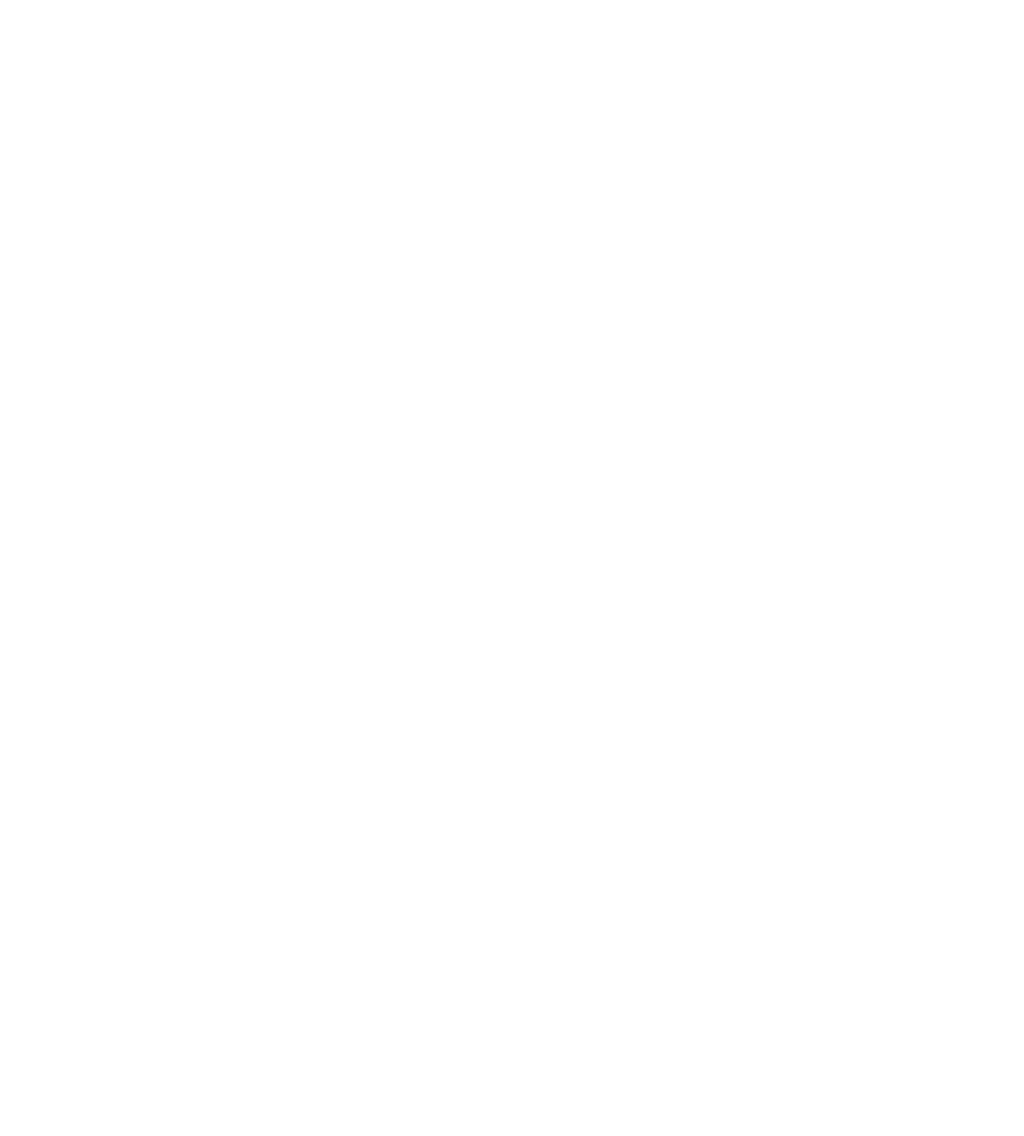
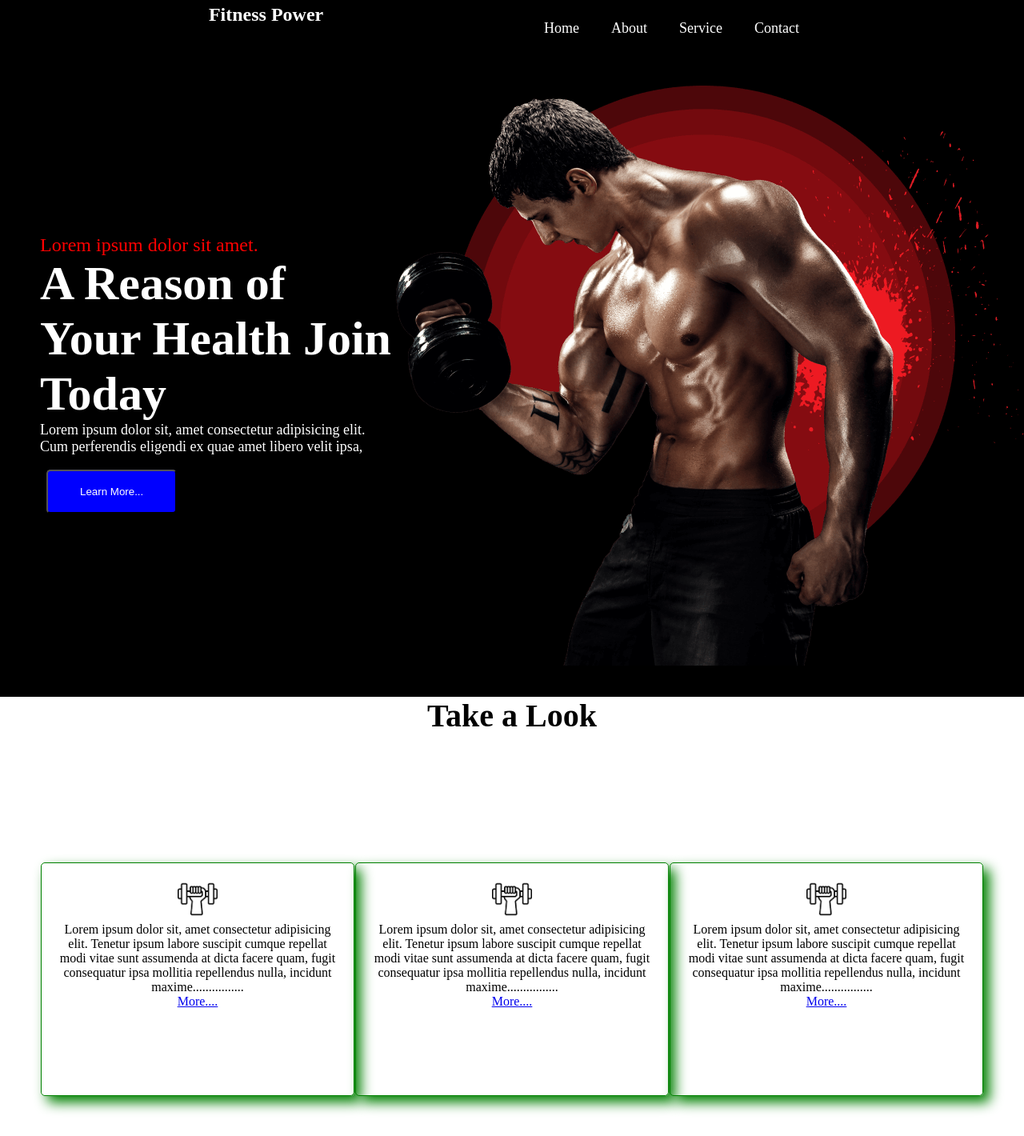
Before and after one commit to Shohag-SP1/gym-project23, a plain HTML site: page index.html in a window 1280 px wide. Shown: the whole page at 80% size. Before the commit the page ends 800 px from the top, so only its background shows below. Drawn offline with Linux system fonts and the light colour scheme.

Commit message:
second-commit

```diff
--- a/index.html
+++ b/index.html
@@ -5,8 +5,63 @@
     <meta http-equiv="X-UA-Compatible" content="IE=edge">
     <meta name="viewport" content="width=device-width, initial-scale=1.0">
     <title>Gym Center</title>
+    <link rel="shortcut icon" href="./images/icon/fabicon.webp" type="image/x-icon">
+    <link rel="stylesheet" href="style.css">
 </head>
 <body>
+    <nav>
+        <div class="menu-container">
+            <div class="company-logo">
+                <h1>Fitness Power</h1>
+            </div>
+            <div class="menu-items">
+                <li>Home</li>
+                <li>About</li>
+                <li>Service</li>
+                <li>Contact</li>
+            </div>
+        </div>
+    </nav>
+    <div class="banner-container">
+        <div class="banner-left">
+            <div class="banner-description">
+                <p class="para1">Lorem ipsum dolor sit amet.</p>
+                <h1 class="title1">A Reason of Your Health Join Today</h1>
+                <p class="para2">Lorem ipsum dolor sit, amet consectetur adipisicing elit. Cum perferendis eligendi ex quae amet libero velit ipsa,</p>
+                <button class="btn-color">Learn More...</button>
+            </div>
+        </div>
+        <div class="banner-right">
+            <div class="banner-img">
+                <img src="./images/home-bg.png" alt="">
+            </div>
+        </div>
+    </div>
+    <h1 class="title2">Take a Look</h1>
 
+    <div class="section-two">
+
+        <div class="card1">
+            <div class="card-description">
+                <img class="icon-design" src="./images/package/icon1.png" alt="">
+                <p>Lorem ipsum dolor sit, amet consectetur adipisicing elit. Tenetur ipsum labore suscipit cumque repellat modi vitae sunt assumenda at dicta facere quam, fugit consequatur ipsa mollitia repellendus nulla, incidunt maxime................</p>
+                <a target="_blank" href="https://www.google.com">More....</a>
+            </div>
+        </div>
+        <div class="card1">
+            <div class="card-description">
+                <img class="icon-design" src="./images/package/icon1.png" alt="">
+                <p>Lorem ipsum dolor sit, amet consectetur adipisicing elit. Tenetur ipsum labore suscipit cumque repellat modi vitae sunt assumenda at dicta facere quam, fugit consequatur ipsa mollitia repellendus nulla, incidunt maxime................</p>
+                <a target="_blank" href="https://www.google.com">More....</a>
+            </div>
+        </div>
+        <div class="card1">
+            <div class="card-description">
+                <img class="icon-design" src="./images/package/icon1.png" alt="">
+                <p>Lorem ipsum dolor sit, amet consectetur adipisicing elit. Tenetur ipsum labore suscipit cumque repellat modi vitae sunt assumenda at dicta facere quam, fugit consequatur ipsa mollitia repellendus nulla, incidunt maxime................</p>
+                <a target="_blank" href="https://www.google.com">More....</a>
+            </div>
+        </div>
+    </div>
 </body>
 </html>
--- a/style.css
+++ b/style.css
@@ -0,0 +1,91 @@
+*{
+    margin: 0;
+    padding: 0;
+}
+.menu-container{
+    display: flex;
+    justify-content: space-evenly;
+    padding: 5px;
+    background-color: black;
+    color: white;
+}
+.company-logo{
+    text-align: start;
+}
+.menu-items{
+    display: flex;
+
+}
+.menu-items li{
+    list-style: none;
+    padding: 10px;
+    margin: 10px;
+    font-size: 18px;
+}
+.menu-items li:hover{
+    color: greenyellow;
+    cursor: pointer;
+}
+.banner-container{
+    display: flex;
+    background-color: black;
+    color: white;
+    align-items: center;
+    width: 100%;
+    height: 100vh;
+}
+.banner-description{
+    margin-left: 50px;
+}
+.para1{
+    font-size: 24px;
+    color: red;
+}
+.title1{
+    font-size: 60px;
+    font-weight: bold;
+}
+.para2{
+    font-size: 18px;
+    margin-bottom: 10px;
+}
+.btn-color{
+    padding: 18px 40px;
+    margin: 8px;
+    background-color: blue;
+    color: white;
+    border-radius: 5px;
+}
+.btn-color:hover{
+    background-color: red;
+}
+.section-two{
+    margin-top: 70px;
+    padding: 50px;
+    display: flex;
+    justify-content: space-evenly;
+}
+.title2{
+    font-size: 40px;
+    font-weight: bold;
+    text-align: center;
+    margin-bottom: 20px;
+}
+.card1{
+    height: 250px;
+    width: 350px;
+    border: 1px solid green;
+    text-align: center;
+    padding: 20px;
+    box-shadow: 8px 8px 16px green;
+    border-radius: 5px;
+    margin-top: 40px;
+    transition: 0.8ms;
+}
+.card1:hover{
+    margin-top: -20px;
+    transition: 0.8ms;
+}
+.icon-design{
+    width: 50px;
+}
```
